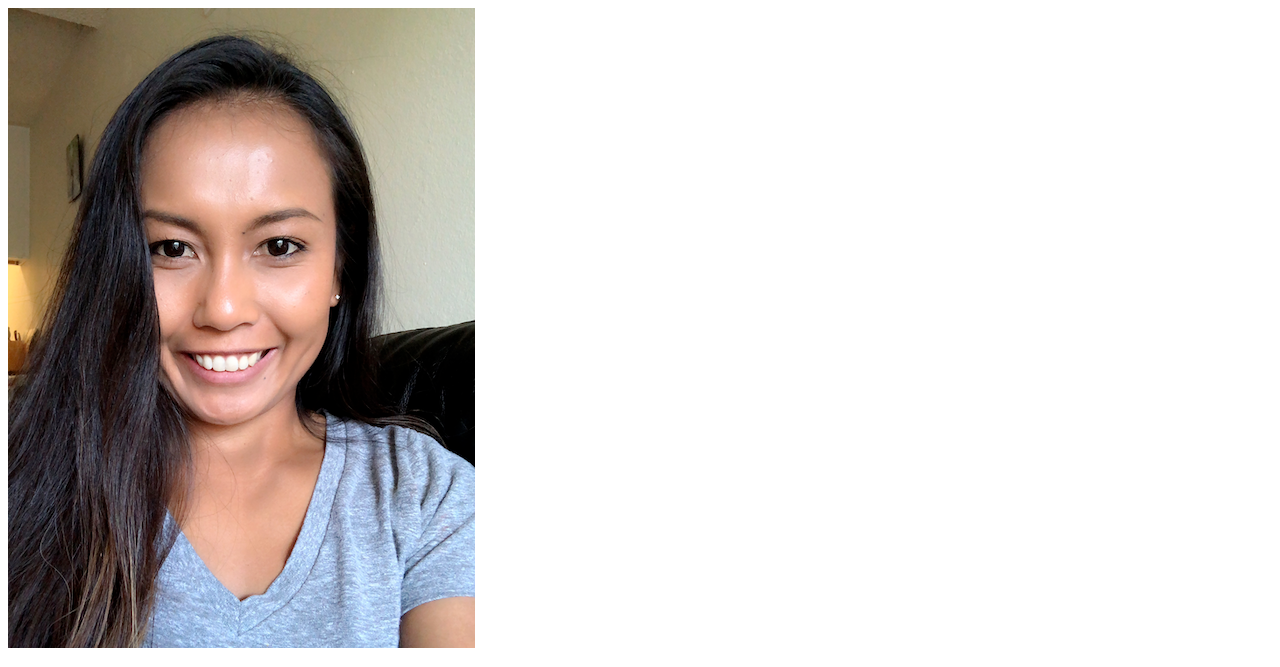
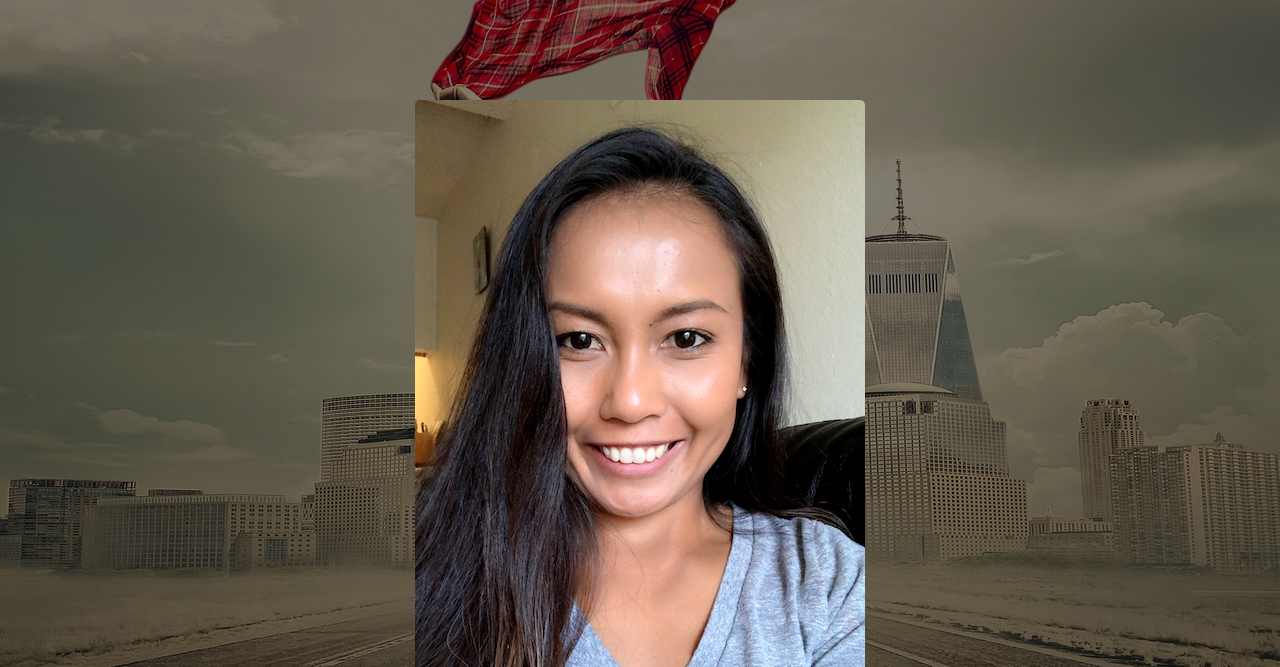
Before and after one commit to kanjamad/Invisible-Card, a plain HTML site: page index.html in a window 1280 px wide. Shown: the top 667 px of the page. Drawn offline with Linux system fonts and the light colour scheme.

Commit message:
add style background and woring on card now

```diff
--- a/index.html
+++ b/index.html
@@ -13,7 +13,8 @@
 
     <div class="container">
         <div class="card-wrapper">
-            <img src="images/kanjamad.png" alt="Kanjamad">
+            <div class="card">
+                <img src="images/kanjamad.png" alt="Kanjamad" class="card-img">
                 <h1 class="card-heading">Kanjamad Bosel</h1>
                 <p class="card-paragraph"><i class="fas fa-quote-left"></i>Born and grew up in Thailand Where I earned a science degree. Now I’m a front end developer.<i class="fas fa-quote-right"></i></p>
                 <ul class="card-icons">
@@ -41,6 +42,7 @@
                 <button class="card-btn">View Profile</button>
             </div>
         </div>
+    </div>
 
 </body>
 </html>
--- a/style.css
+++ b/style.css
@@ -0,0 +1,44 @@
+* {
+    margin: 0;
+    padding: 0;
+}
+
+.container {
+    font-family: 'Josefin Sans', sans-serif;
+    height: 100vh;
+    width: 100vw;
+    background: linear-gradient(rgba(0, 0, 0, .5),rgba(0, 0, 0, .5)), url(images/girl.jpg)no-repeat center;
+}
+
+.card-wrapper {
+    height: 600px;
+    width: 450px;
+    position: absolute;
+    top: 50%;
+    left: 50%;
+    transform: translate(-50%, -50%);
+    -webkit-transform: translate(-50%, -50%);
+    -moz-transform: translate(-50%, -50%);
+    -ms-transform: translate(-50%, -50%);
+    -o-transform: translate(-50%, -50%);
+    background: linear-gradient(rgba(0, 0, 0, .5), rgba(0, 0, 0, .5)), url(images/girl.jpg) no-repeat center;
+    border-radius: 5px;
+    -webkit-border-radius: 5px;
+    -moz-border-radius: 5px;
+    -ms-border-radius: 5px;
+    -o-border-radius: 5px;
+    overflow: hidden;
+    transition: box-shadow 1s;
+    -webkit-transition: box-shadow 1s;
+    -moz-transition: box-shadow 1s;
+    -ms-transition: box-shadow 1s;
+    -o-transition: box-shadow 1s;
+}
+
+.card-wrapper:hover{
+    box-shadow: 0 0 30px #fff;
+}
+
+.card {
+
+}
```
Also changed, not shown: images/girl.jpg (added), 1 other file. Lines whose indentation alone changed are shown as unchanged.
